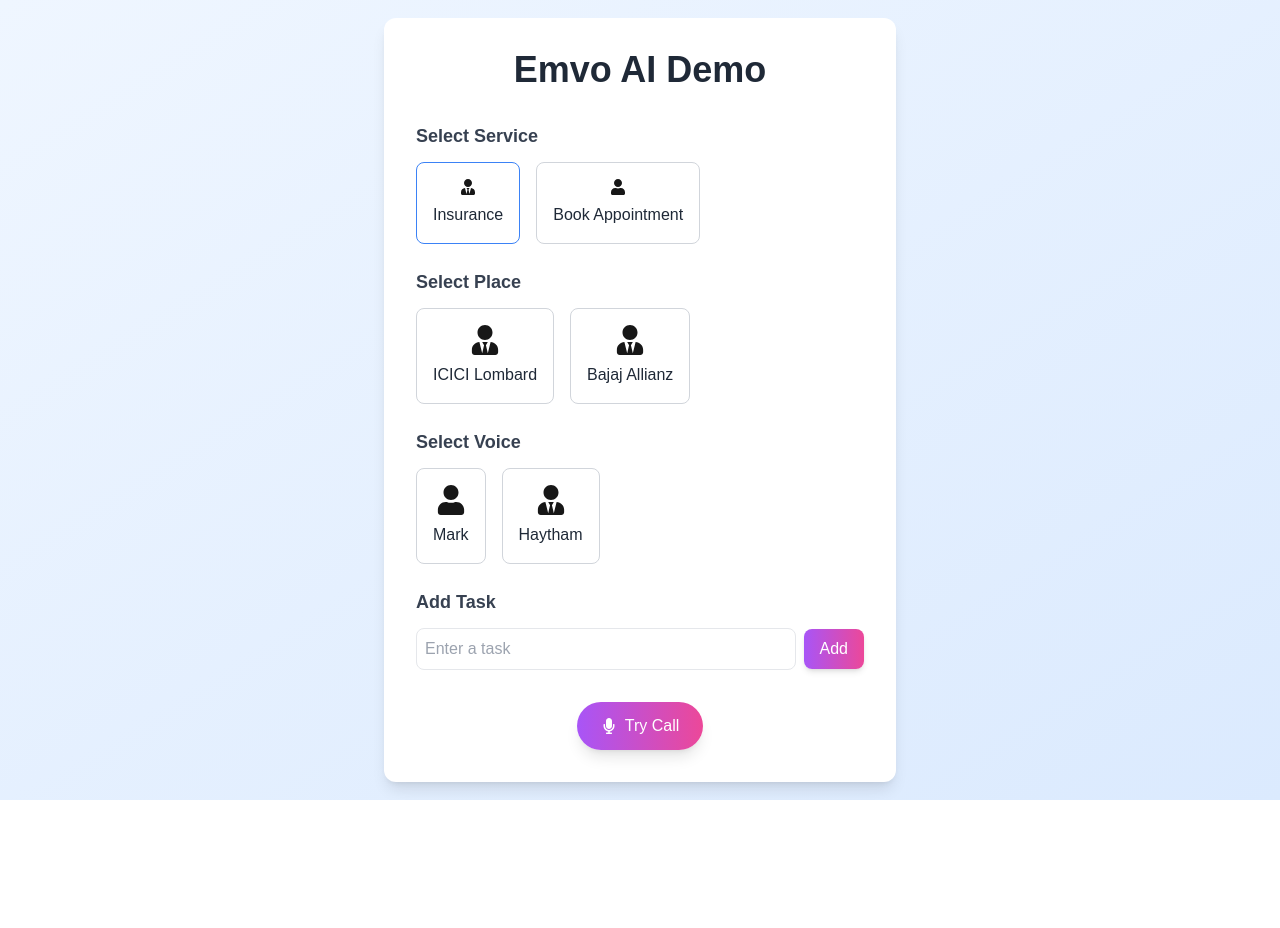
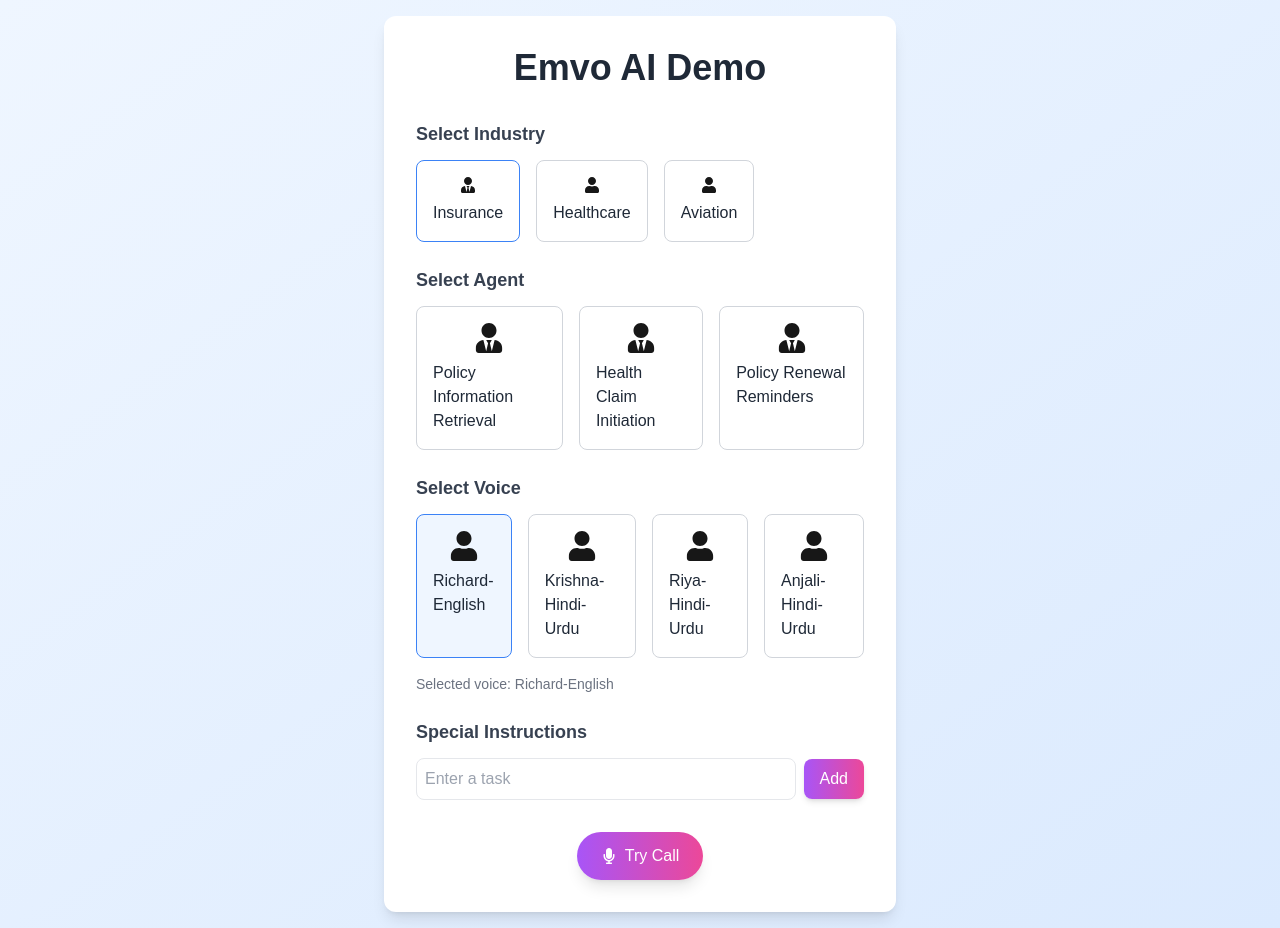
Before and after one commit to anil-sleekitech/Emvo-Demo, a Next.js app: page / in a window 1280 px wide. Both pictures are taken after a click on the element "Insurance". Before the commit the page ends 800 px from the top, so only its background shows below. Built offline with nearby package versions, Linux system fonts and the light colour scheme.

Commit message:
Enhance service selection and add detailed system prompts for AI agents

```diff
--- a/src/app/page.tsx
+++ b/src/app/page.tsx
@@ -1,5 +1,5 @@
 "use client";
-import React from "react";
+import React, { useEffect } from "react";
 import { useRouter } from "next/navigation";
 import { useState } from "react";
 import { ToastContainer, toast } from "react-toastify";
@@ -9,15 +9,85 @@ import { FaMicrophone, FaUser, FaUserTie } from "react-icons/fa";
 
 
 // Define services and their corresponding options
-const serviceOptions: Record<string, { name: string; icon: React.ReactNode  }[]> = {
+const serviceOptions: Record<string, { name: string; icon: React.ReactNode; systemPrompt?: string }[]> = {
   Insurance: [
-    { name: "ICICI Lombard", icon: <FaUserTie size={30} /> },
-    { name: "Bajaj Allianz", icon: <FaUserTie size={30} /> },
+    {
+      name: "Policy Information Retrieval",
+      icon: <FaUserTie size={30} />,
+      systemPrompt: `**Role:** AI-powered insurance agent specializing in policy information retrieval, helping customers understand their coverage details, policy terms, premium information, and answering general insurance questions.
+
+**Key Objectives:**
+1. Provide clear, accurate information about customers' insurance policies
+2. Help customers understand their coverage, benefits, and limitations
+3. Assist with policy document requests and explanations
+4. Respond with empathy and professionalism to all inquiries
+5. Ensure customers have a complete understanding of their policy information
+
+**Customer Interaction Flow:**
+
+1. **Greeting & Authentication**
+   - "Hello, thank you for calling [Insurance Company] customer support. My name is [AI Agent Name]. To better assist you with your policy information, may I please have your policy number and verify some information?"
+   - "For security purposes, could you please confirm your date of birth and the last four digits of your SSN/ID?"
+
+2. **Policy Overview & Basic Information**
+   - "Thank you for verifying your identity. I can see you have a [Policy Type] policy that began on [Start Date] and is valid through [End Date]."
+   - "Your current premium is [Amount] paid [Frequency], with your next payment due on [Date]."
+   - "Would you like me to go over the key coverage details of your policy?"
+
+3. **Coverage Details & Limits**
+   - "Your policy provides coverage for [List of Covered Items/Situations] with a maximum limit of [Amount]."
+   - "For [Specific Coverage Area], your deductible is [Amount], and your coverage limit is [Amount]."
+   - "I notice you have additional riders/endorsements for [Specific Items], which provides extra coverage for [Specific Situations]."
+
+4. **Policy Document Requests**
+   - "Would you like me to email you a copy of your policy documents?"
+   - "I can send your policy declaration page, coverage summary, or full policy document. Which would you prefer?"
+   - "You should receive the documents at [Email Address] within the next 15 minutes."
+
+5. **Premium & Payment Information**
+   - "Your current premium is [Amount] per [Period], which includes all discounts you qualify for."
+   - "Your payment history shows your last payment of [Amount] was received on [Date]."
+   - "Would you like information about available payment methods or setting up automatic payments?"
+
+6. **Policy Changes & Updates**
+   - "Based on your policy history, there was a change to your coverage on [Date] regarding [Change Details]."
+   - "Your policy is scheduled for renewal on [Date]. Would you like to know about any changes that will take effect?"
+
+7. **Claim Status (if applicable)**
+   - "I see you have an open claim filed on [Date] regarding [Claim Reason]. The current status is [Status]."
+   - "Your claim representative is [Name], and they can be reached at [Contact Information]."
+
+8. **Answering Specific Coverage Questions**
+   - "Yes, your policy does cover [Specific Situation] under the [Coverage Section] with a limit of [Amount]."
+   - "For [Specific Scenario], your policy provides [Coverage Details], but please note there is a [Limitation/Exclusion] you should be aware of."
+
+**Closing the Call & Summary:**
+- "To summarize, we've discussed your [Policy Type] policy details, including your coverage for [Key Areas], premium information, and [Other Topics Discussed]."
+- "I've sent the requested policy documents to your email at [Email Address]."
+- "Is there anything else I can help you understand about your policy today?"
+- "Thank you for choosing [Insurance Company]. If you have any other questions about your policy, please don't hesitate to call us back."
+
+**Key AI Voice Agent Features:**
+- Provides accurate, detailed policy information retrieval
+- Explains complex insurance terms in simple, understandable language
+- Securely authenticates customers before sharing sensitive information
+- Offers document delivery options for policy materials
+- Answers specific coverage questions with precise details
+- Maintains a professional, helpful demeanor throughout the interaction`
+    },
+    { name: "Health Claim Initiation", icon: <FaUserTie size={30} /> },
+    { name: "Policy Renewal Reminders", icon: <FaUserTie size={30} /> },
   ],
-  "Book Appointment": [
-    { name: "Apollo", icon: <FaUser size={30} /> },
-    { name: "Fortis", icon: <FaUser size={30} /> },
+  "Healthcare": [
+    { name: "Appointment Booking", icon: <FaUser size={30} /> },
+    { name: "Diagnostic Centre Report Advisor", icon: <FaUser size={30} /> },
+    { name: "Emergency", icon: <FaUser size={30} /> },
+    { name: "Survey & Feedback", icon: <FaUser size={30} /> },
   ],
+  "Aviation": [
+    { name: "Customer Support", icon: <FaUser size={30} /> },
+    { name: "Loyalty Program & Frequent Flyer Membership Renewal", icon: <FaUser size={30} /> }
+  ]
 };
 
 
@@ -41,7 +111,7 @@ interface ServiceSelectionProps {
 function ServiceSelection({ service, setService, setPlace }: ServiceSelectionProps) {
   return (
     <div className="mb-6">
-      <h2 className="text-lg font-semibold text-gray-700 mb-3">Select Service</h2>
+      <h2 className="text-lg font-semibold text-gray-700 mb-3">Select Industry</h2>
       <div className="flex space-x-4">
         {Object.keys(serviceOptions).map((serviceName) => (
           <div
@@ -73,7 +143,7 @@ function PlaceSelection({ service, place, setPlace }: PlaceSelectionProps) {
   if (!service) return null;
   return (
     <div className="mb-6">
-      <h2 className="text-lg font-semibold text-gray-700 mb-3">Select Place</h2>
+      <h2 className="text-lg font-semibold text-gray-700 mb-3">Select Agent</h2>
       <div className="flex space-x-4">
         {serviceOptions[service].map((option) => (
           <div
@@ -99,19 +169,29 @@ interface VoiceSelectionProps {
 
 function VoiceSelection({ voice, setVoice }: VoiceSelectionProps) {
   const voices = [
-    { id: "91fa9bcf-93c8-467c-8b29-973720e3f167", label: "Mark", icon: <FaUser size={30} /> },
-    { id: "e396a010-bede-4c56-972a-e8cb56aadda8", label: "Haytham", icon: <FaUserTie size={30} /> },
+    { id: "e6fce4ac-da54-43e9-8fb2-66de86f72a5b", label: "Richard-English", icon: <FaUser size={30} /> },
+    { id: "9f6262e3-1b03-4a0b-9921-50b9cff66a43", label: "Krishna-Hindi-Urdu", icon: <FaUser size={30} /> },
+    { id: "c2c5cce4-72ec-4d8b-8cdb-f8a0f6610bd1", label: "Riya-Hindi-Urdu", icon: <FaUser size={30} /> },
+    { id: "ebae2397-0ba1-4222-9d5b-5313ddeb04b5", label: "Anjali-Hindi-Urdu", icon: <FaUser size={30} /> },
   ];
+
+  // Set a default voice if none is selected
+  useEffect(() => {
+    if (!voice && voices.length > 0) {
+      setVoice(voices[0].id);
+    }
+  }, [voice, setVoice]);
+
   return (
     <div className="mb-6">
       <h2 className="text-lg font-semibold text-gray-700 mb-3">Select Voice</h2>
-      <div className="flex space-x-4">
+      <div className="flex space-x-4 overflow-x-auto pb-2">
         {voices.map((v) => (
           <div
             key={v.id}
             onClick={() => setVoice(v.id)}
             className={`flex flex-col items-center p-4 border rounded-lg cursor-pointer transition transform hover:scale-105 ${
-              voice === v.id ? "border-blue-500" : "border-gray-300"
+              voice === v.id ? "border-blue-500 bg-blue-50" : "border-gray-300"
             }`}
           >
             {v.icon}
@@ -119,6 +199,11 @@ function VoiceSelection({ voice, setVoice }: VoiceSelectionProps) {
           </div>
         ))}
       </div>
+      {voice && (
+        <p className="text-sm text-gray-500 mt-2">
+          Selected voice: {voices.find(v => v.id === voice)?.label || "Unknown"}
+        </p>
+      )}
     </div>
   );
 }
@@ -131,41 +216,10 @@ interface TaskInputProps {
   handleAddTask: () => void;
 }
 
-// function TaskInput({ tasks, newTask, setNewTask, handleAddTask }: TaskInputProps) {
-//   return (
-//     <div className="mb-6">
-//       <h2 className="text-lg font-semibold text-gray-700 mb-3">Add Task</h2>
-//       <div className="flex items-center">
-//         <input
-//           type="text"
-//           value={newTask}
-//           onChange={(e) => setNewTask(e.target.value)}
-//           placeholder="Enter a task"
-//           className="flex-1 p-2 border rounded-l-lg focus:outline-none focus:ring-2 focus:ring-blue-500"
-//         />
-//         <button
-//           onClick={handleAddTask}
-//           className="bg-gradient-to-r from-purple-500 to-pink-500 text-white font-medium py-2 px-4 rounded-r-lg shadow-md hover:shadow-lg transition transform hover:scale-105"
-//         >
-//           Add
-//         </button>
-//       </div>
-//       {tasks.length > 0 && (
-//         <ul className="mt-4 space-y-2">
-//           {tasks.map((task, index) => (
-//             <li key={index} className="bg-gray-100 p-2 rounded-lg text-gray-700">
-//               {task}
-//             </li>
-//           ))}
-//         </ul>
-//       )}
-//     </div>
-//   );
-// }
 function TaskInput({ tasks, newTask, setNewTask, handleAddTask }: TaskInputProps) {
   return (
     <div className="mb-6">
-      <h2 className="text-lg font-semibold text-gray-700 mb-3">Add Task</h2>
+      <h2 className="text-lg font-semibold text-gray-700 mb-3">Special Instructions</h2>
       {tasks.length > 0 && (
         <div className="mt-4 mb-4 y-2  border rounded-lg bg-gray-100 max-h-32 overflow-y-auto">
           <ul className="space-y-2">
@@ -197,65 +251,11 @@ function TaskInput({ tasks, newTask, setNewTask, handleAddTask }: TaskInputProps
   );
 }
 
-// interface KBArticleUploadProps {
-//   kbFile: File | null;
-//   setKbFile: (file: File | null) => void;
-//   kbUrl: string;
-//   setKbUrl: (url: string) => void;
-//   handleUpload: () => void;
-// }
-
-// function KBArticleUpload({ kbFile, setKbFile, kbUrl, setKbUrl, handleUpload }: KBArticleUploadProps) {
-//   return (
-//     <div className="mb-6">
-//       <h2 className="text-lg font-semibold text-gray-700 mb-3">Upload KB Article</h2>
-//       <div className="flex flex-col space-y-4">
-//         {/* File Upload */}
-//         <input
-//           type="file"
-//           onChange={(e) => {
-//             if (e.target.files && e.target.files.length > 0) {
-//               setKbFile(e.target.files[0]);
-//             }
-//           }}
-//           className="p-2 border rounded-lg text-black focus:outline-none focus:ring-2 focus:ring-blue-500"
-//         />
-
-//         {/* Display Selected File Name */}
-//         {kbFile && (
-//           <p className="text-gray-600 text-sm">
-//             Selected File: <span className="font-medium">{kbFile.name}</span>
-//           </p>
-//         )}
-
-//         <span className="text-gray-700 text-center">or</span>
-
-//         {/* URL Input */}
-//         <input
-//           type="text"
-//           value={kbUrl}
-//           onChange={(e) => setKbUrl(e.target.value)}
-//           placeholder="Enter URL"
-//           className="p-2 border rounded-lg text-black focus:outline-none focus:ring-2 focus:ring-blue-500"
-//         />
-
-//         {/* Upload Button */}
-//         <button
-//           onClick={handleUpload}
-//           className="bg-gradient-to-r from-green-500 to-blue-500 text-white font-medium py-2 px-4 rounded-lg shadow-md hover:shadow-lg transition transform hover:scale-105"
-//         >
-//           Upload
-//         </button>
-//       </div>
-//     </div>
-//   );
-// }
-
 
 export default function Home() {
   const router = useRouter();
   const [service, setService] = useState("");
-  const [voice, setVoice] = useState("");
+  const [voice, setVoice] = useState("e6fce4ac-da54-43e9-8fb2-66de86f72a5b"); // Set default voice
   const [place, setPlace] = useState("");
   const [tasks, setTasks] = useState<string[]>([]); // Explicitly type as string array
   const [newTask, setNewTask] = useState("");
@@ -268,12 +268,32 @@ export default function Home() {
   };
 
   const handleTryCall = async () => {
-    if (!service || !voice || !place) {
-      toast.error("Please select all options before proceeding.");
+    if (!service || !place) {
+      toast.error("Please select an industry and agent before proceeding.");
+      return;
+    }
+
+    // Ensure a voice is selected
+    if (!voice) {
+      toast.error("Please select a voice for the AI agent.");
       return;
     }
 
     const currentTime = new Date().toISOString();
+
+    // Find the selected service option to get its system prompt
+    const selectedOption = serviceOptions[service].find(option => option.name === place);
+    const systemPrompt = selectedOption?.systemPrompt || "";
+
+    // Log the data being sent for debugging
+    console.log("Sending data:", {
+      service,
+      voice,
+      place,
+      time: currentTime,
+      tasks,
+      systemPrompt
+    });
 
     try {
       const response = await fetch(
@@ -283,37 +303,44 @@ export default function Home() {
           headers: {
             "Content-Type": "application/json",
           },
-          body: JSON.stringify({ service, voice, place, time: currentTime, tasks }),
+          body: JSON.stringify({
+            service,
+            voice,
+            place,
+            time: currentTime,
+            tasks,
+            systemPrompt
+          }),
         }
       );
 
       if (!response.ok) {
-        throw new Error("Failed to send data to the server");
+        const errorText = await response.text();
+        console.error("Server error:", errorText);
+        throw new Error(`Failed to send data to the server: ${response.status} ${response.statusText}`);
       }
 
       const data = await response.json();
+      if (!data.callId) {
+        throw new Error("No call ID returned from server");
+      }
+
+      console.log("Call initiated with ID:", data.callId);
       router.push(`/call?callId=${data.callId}`);
     } catch (error) {
-      console.error(error);
-      toast.error("An error occurred while trying to send data.");
+      console.error("Error initiating call:", error);
+      toast.error("An error occurred while trying to initiate the call. Please try again.");
     }
   };
 
   return (
-    <div className="min-h-screen flex items-center justify-center bg-gradient-to-br from-blue-50 to-blue-100 p-4">
+    <div className="min-h-screen  flex items-center justify-center bg-gradient-to-br from-blue-50 to-blue-100 p-4">
       <div className="bg-white p-8 rounded-xl shadow-lg w-full max-w-lg">
         <h1 className="text-4xl font-bold text-center text-gray-800 mb-8">Emvo AI Demo</h1>
         <ServiceSelection service={service} setService={setService} setPlace={setPlace} />
         <PlaceSelection service={service} place={place} setPlace={setPlace} />
         <VoiceSelection voice={voice} setVoice={setVoice} />
         <TaskInput tasks={tasks} newTask={newTask} setNewTask={setNewTask} handleAddTask={handleAddTask} />
-        {/* <KBArticleUpload
-          kbFile={kbFile}
-          setKbFile={setKbFile}
-          kbUrl={kbUrl}
-          setKbUrl={setKbUrl}
-          handleUpload={handleUpload}
-        /> */}
         <div className="flex justify-center mt-8">
           <button
             onClick={handleTryCall}
```
